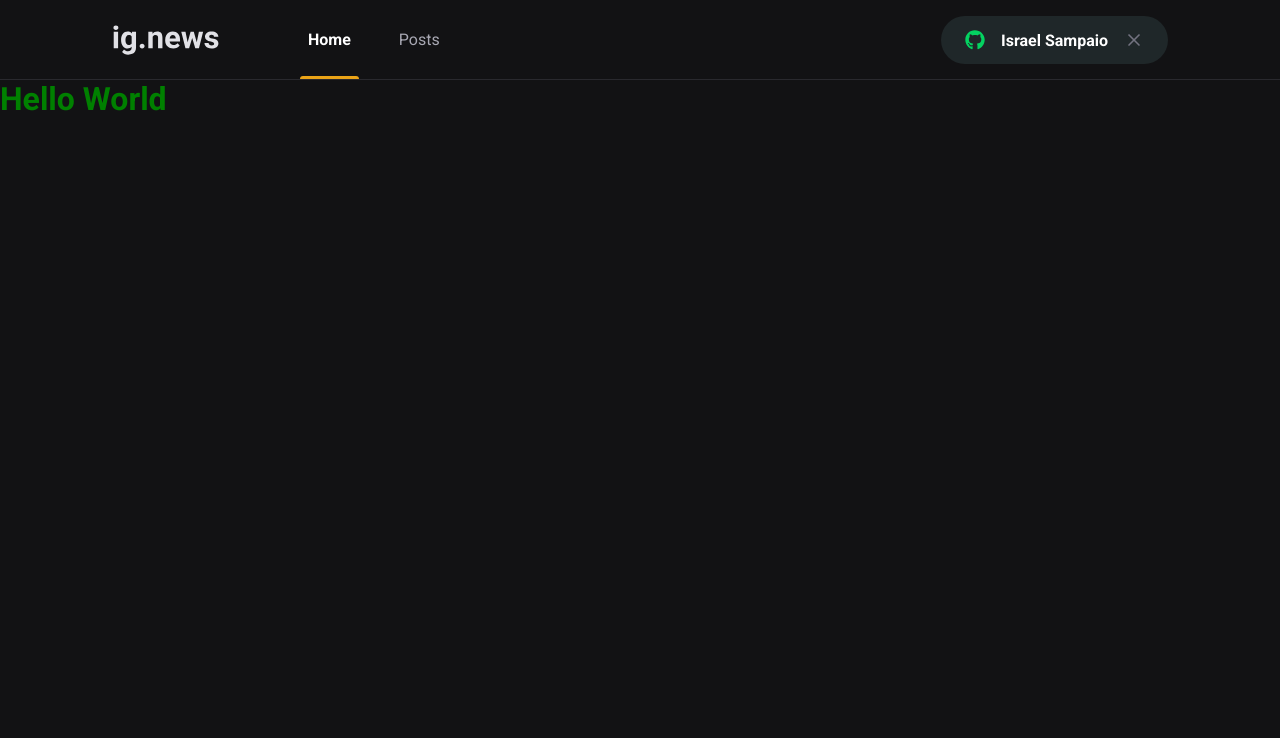
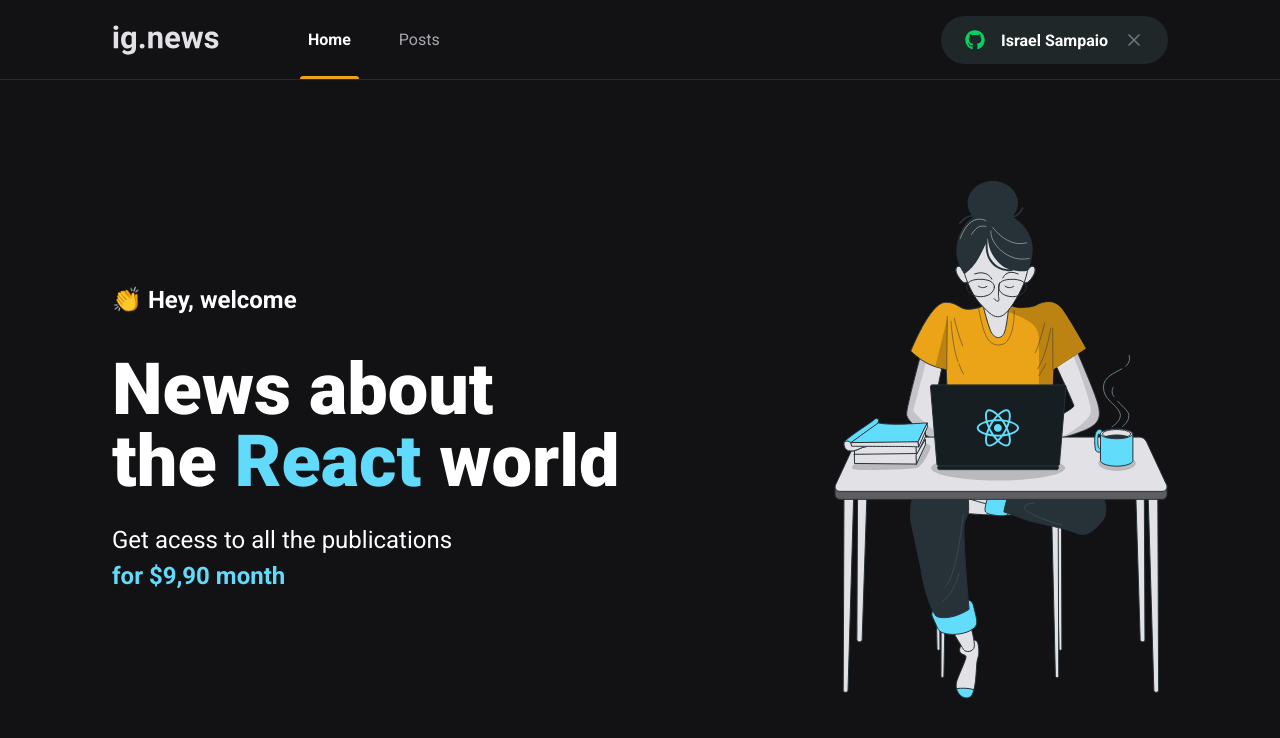
Before and after one commit to IsraelSampaio/ig.news, a Next.js app: page / in a window 1280 px wide. Shown: the top 738 px of the page. Built offline with nearby package versions, Linux system fonts and the light colour scheme.

Commit message:
feat: cria elementos da home(imagem e textos)

```diff
--- a/package.json
+++ b/package.json
@@ -9,6 +9,7 @@
     "lint": "next lint"
   },
   "dependencies": {
+    "classnames": "^2.3.1",
     "next": "11.1.2",
     "react": "17.0.2",
     "react-dom": "17.0.2",
--- a/src/components/SignInButton/index.tsx
+++ b/src/components/SignInButton/index.tsx
@@ -1,19 +1,22 @@
 import { FaGithub } from "react-icons/fa";
 import { FiX } from "react-icons/fi";
 
+import classnames from "classnames/bind";
 import styles from "./styles.module.scss";
+
+const cn = classnames.bind(styles);
 
 export function SignInButton() {
   const isUserLoggedIn = true;
 
   return isUserLoggedIn ? (
-    <button type="button" className={styles.signInButton}>
+    <button type="button" className={cn("sign-in-button")}>
       <FaGithub color="#04d361" />
       Israel Sampaio
-      <FiX color="#737380" className={styles.closeIcon} />
+      <FiX color="#737380" className={cn("sign-in-button__close-icon")} />
     </button>
   ) : (
-    <button type="button" className={styles.signInButton}>
+    <button type="button" className={cn("sign-in-button")}>
       <FaGithub color="#ebA417" />
       Sign in with github
     </button>
--- a/src/components/SignInButton/styles.module.scss
+++ b/src/components/SignInButton/styles.module.scss
@@ -1,4 +1,4 @@
-.signInButton {
+.sign-in-button {
     height: 3rem;
     border-radius: 3rem;
     background-color: var(--gray-850);
@@ -21,7 +21,7 @@
         margin-right: 1rem;
     }
 
-    svg.closeIcon {
+    &__close-icon {
         margin-left: 1rem;
     }
 
--- a/src/pages/_app.tsx
+++ b/src/pages/_app.tsx
@@ -3,7 +3,7 @@ import Head from "next/head";
 
 import { Header } from "../components/Header";
 
-import "../styles/global.scss";
+import "../styles/layout/global.scss";
 
 function MyApp({ Component, pageProps }: AppProps) {
   return (
--- a/src/pages/index.tsx
+++ b/src/pages/index.tsx
@@ -1,5 +1,39 @@
-import styles from "../styles/home.module.scss";
+import Head from "next/head";
+import Image from "next/image";
+
+import classnames from "classnames/bind";
+import styles from "../styles/modules/home.module.scss";
+
+const cn = classnames.bind(styles);
 
 export default function Home() {
-  return <h1 className={styles.title}>Hello World</h1>;
+  return (
+    <>
+      <Head>
+        <title>Home | ig.news</title>
+      </Head>
+
+      <main className={cn("content-container")}>
+        <section className={cn("content-container__hero")}>
+          <span>👏 Hey, welcome</span>
+
+          <h1>
+            News about <br /> the <span>React</span> world
+          </h1>
+
+          <p>
+            Get acess to all the publications <br />{" "}
+            <span>for $9,90 month</span>
+          </p>
+        </section>
+
+        <Image
+          width={334}
+          height={520}
+          src="/images/avatar.svg"
+          alt="Girl coding"
+        />
+      </main>
+    </>
+  );
 }
--- /dev/null
+++ b/src/styles/Layout/_container.scss
@@ -0,0 +1,11 @@
+%container {
+    max-width: 1120px;
+    margin: 0 auto;
+    padding: 0 2rem;
+}
+
+%flex-center-between {
+    display: flex;
+    align-items: center;
+    justify-content: space-between;
+}
--- a/src/styles/home.module.scss
+++ /dev/null
@@ -1,4 +0,0 @@
-.title {
-    color: green;
-    font-family: Roboto;
-}
--- /dev/null
+++ b/src/styles/modules/home.module.scss
@@ -0,0 +1,38 @@
+@import "../Layout/container";
+
+.content-container {
+    @extend %container, %flex-center-between;
+
+    height: calc(100vh - 5rem);
+
+    &__hero {
+        max-width: 600px;
+
+        > span {
+            font-size: 1.5rem;
+            font-weight: bold;
+        }
+
+        h1 {
+            font-size: 4.5rem;
+            line-height: 4.5rem;
+            font-weight: 900;
+            margin-top: 2.5rem;
+
+            span {
+                color: var(--cyan-500);
+            }
+        }
+
+        p {
+            font-size: 1.5rem;
+            line-height: 2.25rem;
+            margin-top: 1.5rem;
+
+            span {
+                color: var(--cyan-500);
+                font-weight: bold;
+            }
+        }
+    }
+}
```
Also changed, not shown: src/styles/Layout/global.scss (renamed from src/styles/global.scss), 1 other file (tests, documents, lock files or other folders).
